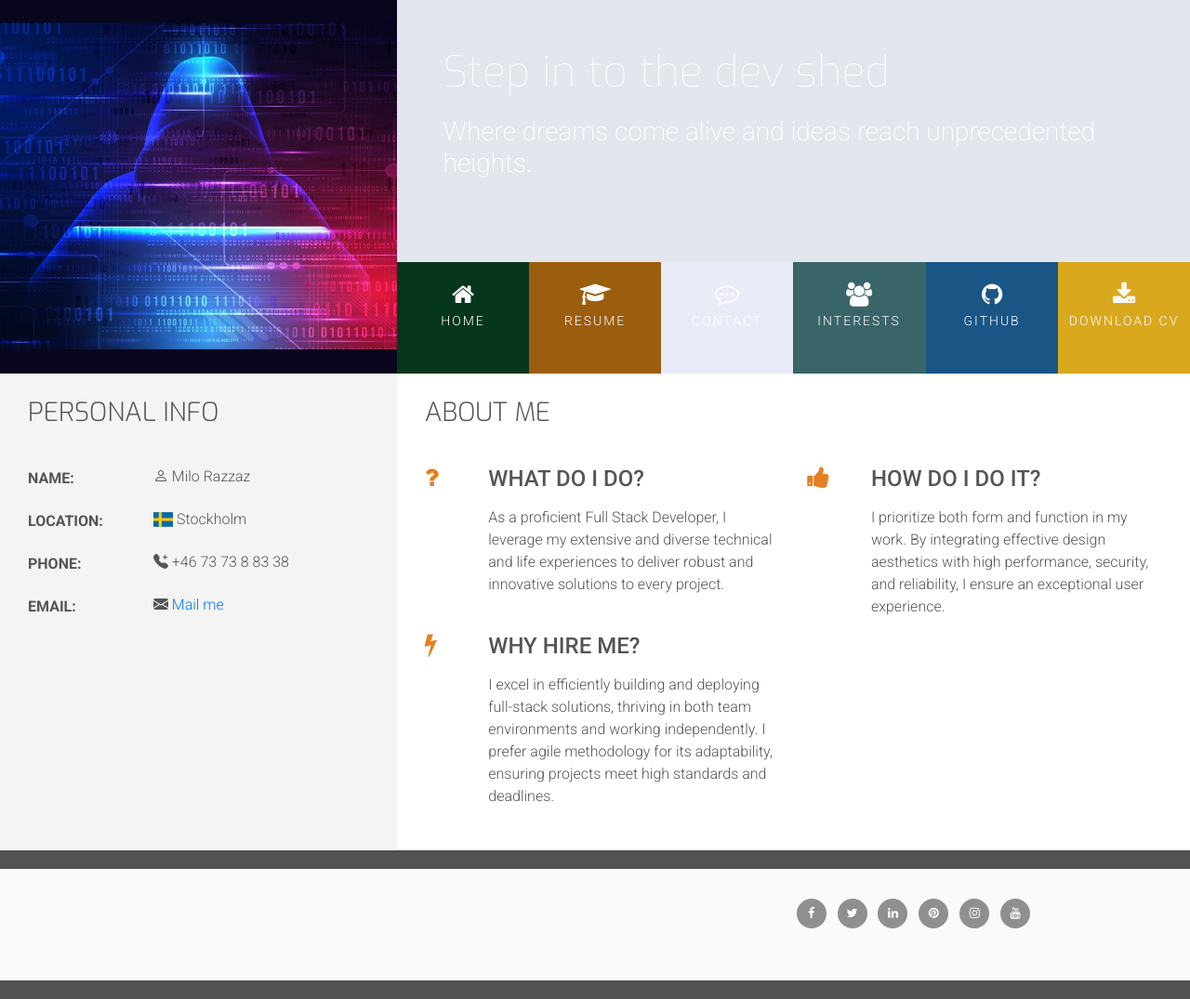
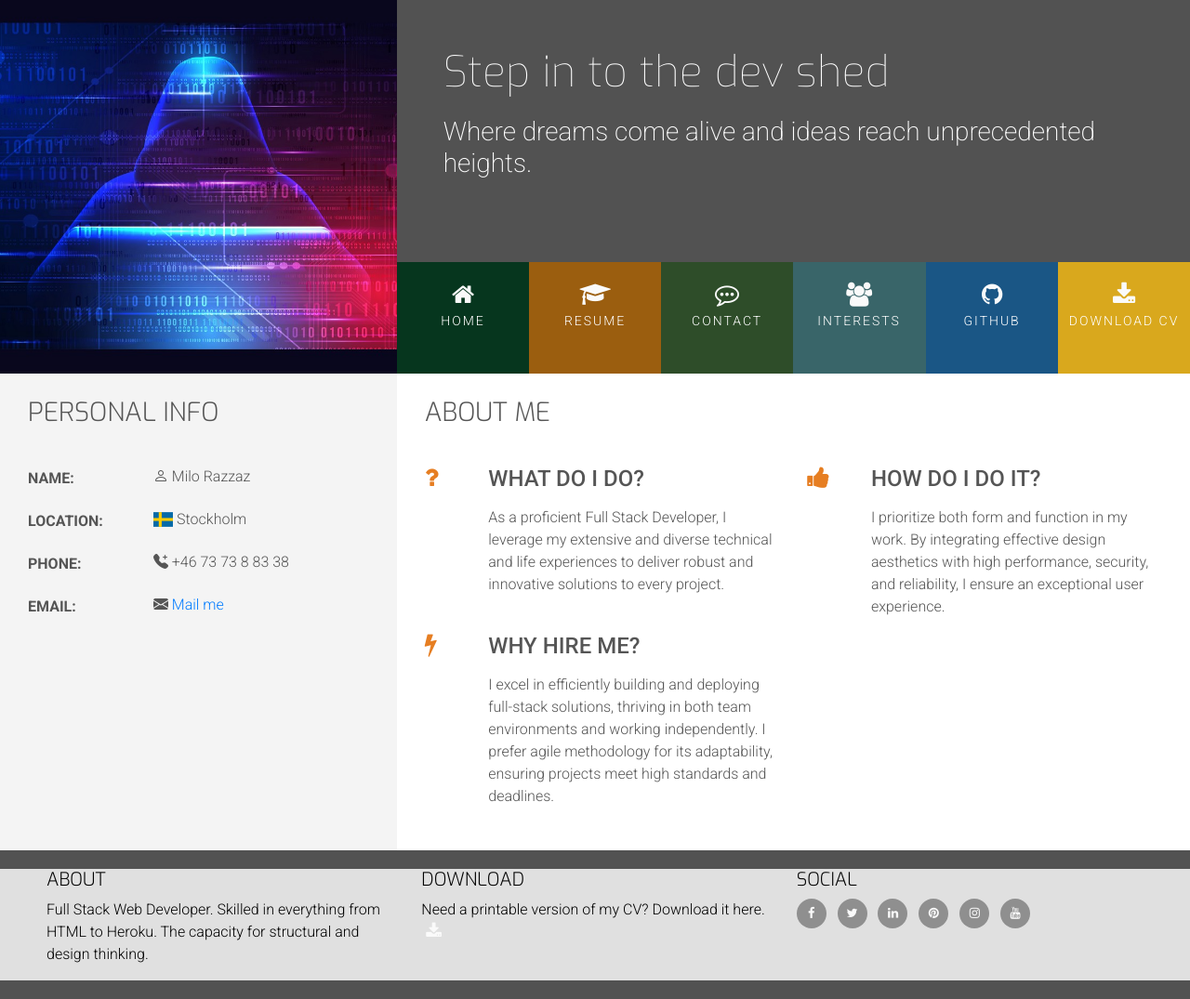
Before and after one commit to Milosson/The-Resume-Shed, a website: page index.html in a window 1280 px wide. Shown: the whole page at 93% size. Drawn offline with nearby package versions, Linux system fonts and the light colour scheme.

Commit message:
css changes

```diff
--- a/assets/css/style.css
+++ b/assets/css/style.css
@@ -7,7 +7,7 @@
 /*--------------------------------------------Colors*/
 
 .bg-color-name-title {
-    background-color: #e1e7ec;
+    background-color: #525252;
 }
 
 .bg-color-three-reasons {
@@ -47,7 +47,7 @@
 }
 
 .ui-menu-color-contact {
-    background-color: #E9EBF8;
+    background-color: #2e4d29;
 }
 
 .ui-menu-color-download {
@@ -90,7 +90,7 @@ h4 {
 .general-sub {
     font-family: "Exo", sans-serif;
     font-weight: 300;
-    color: #fafafa;
+    color: black;
 }
 
 .inline-block {
@@ -115,6 +115,7 @@ h4 {
 
 header {
     margin: 0;
+
 }
 
 .heading {
@@ -201,8 +202,8 @@ header {
 /*--------------------------------------------Footer*/
 
 footer {
-    background-color: #fafafa;
-    color: #fafafa;
+    background-color: #e0e0e0;
+    color: black;
     min-height: 120px;
     margin: 0;
 }
@@ -402,6 +403,7 @@ div#map {
         padding: 0 30px 30px;
         float: none;
         display: table-cell;
+
     }
 
     .center-form {
```
